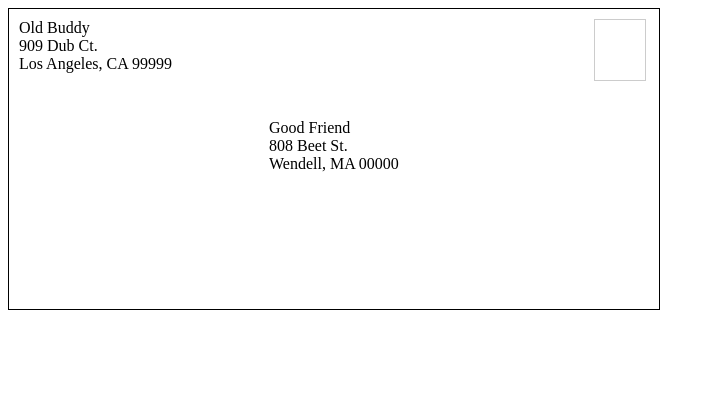
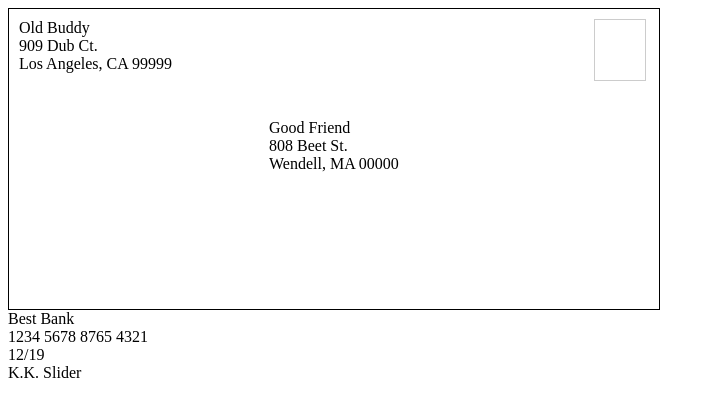
Before and after one commit to isaacpearl/proptypes-exercises, a React (Create React App) app: page / in a window 1280 px wide. Shown: the top 416 px of the page, without its empty margins (0-715 px from the left). Built offline with nearby package versions, Linux system fonts and the light colour scheme.

Commit message:
first card display, no css

```diff
--- a/src/index.js
+++ b/src/index.js
@@ -4,24 +4,46 @@
 import PropTypes from 'prop-types';
 
 /*TODO:
--Split the envelope component/subcomponents into its own file and import,
+-Split the envelope and credit card component/subcomponents into their own files and import,
 then do the same for the rest of the exercises
--add propTypes to each component
+-add propTypes
 */
 
 //CREDIT CARD
 function CreditCard({ cardInfo }) {
 	return(
 		<div className="credit-card">
-
-
+			<BankName bankName={cardInfo.bankName}/>
+			<CardNumber cardNumber={cardInfo.cardNumber}/>
+			<ExpirationDate date={cardInfo.expirationDate}/>
+			<CardholderName name={cardInfo.name}/>
 		</div>
 	);
 }
 
+function CardholderName({ name }) {
+	return(
+		<div className="cardholder-name">{name}</div>
+	);
+}
 
+function BankName({ bankName }) {
+	return(
+		<div className="bank-name">{bankName}</div>
+	);
+}
 
+function ExpirationDate({ date }) {
+	return(
+		<div className="expiration-date">{date}</div>
+	);
+}
 
+function CardNumber ({ cardNumber }) {
+	return(
+		<div className="card-number">{cardNumber}</div>
+	);
+}
 
 var testCardInfo = {
 	name: "K.K. Slider",
@@ -29,11 +51,6 @@
 	cardNumber: "1234 5678 8765 4321",
 	bankName: "Best Bank"
 }
-
-
-
-
-
 
 
 //ENVELOPE
@@ -95,7 +112,9 @@
 	}
 }
 
-
 ReactDOM.render(
-	<Envelope toPerson = {testToPerson} fromPerson={testFromPerson}/>,
+	<div>
+		<Envelope toPerson = {testToPerson} fromPerson={testFromPerson}/>
+		<CreditCard cardInfo = {testCardInfo}/>
+	</div>,
 	document.querySelector('#root'));
```
